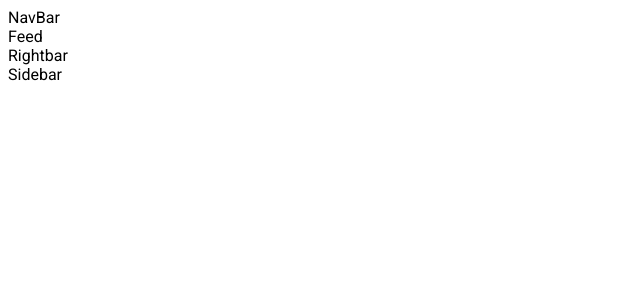
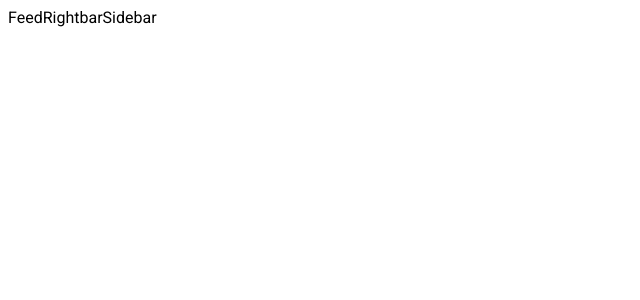
Before and after one commit to petervillaroman/catsbook, a React (Create React App) app: page / in a window 1280 px wide. Shown: the top 300 px of the page, without its empty margins (0-640 px from the left). Built offline with nearby package versions, Linux system fonts and the light colour scheme.

Commit message:
Changed to row-stacks
We changed our inner content ( everything below our navbar ) to be a row - stack.

```diff
--- a/src/App.js
+++ b/src/App.js
@@ -1,6 +1,6 @@
 /** @format */
 
-import { Box } from '@mui/material';
+import { Box, Container, Stack } from '@mui/material';
 import { Feed } from './components/Feed';
 import { NavBar } from './components/NavBar';
 import { Rightbar } from './components/Rightbar';
@@ -9,10 +9,12 @@ import { Sidebar } from './components/Sidebar';
 function App() {
 	return (
 		<Box>
-			<NavBar />
-			<Feed />
-			<Rightbar />
-			<Sidebar />
+			{/* <NavBar /> */}
+			<Stack direction='row'>
+				<Feed />
+				<Rightbar />
+				<Sidebar />
+			</Stack>
 		</Box>
 	);
 }
```
